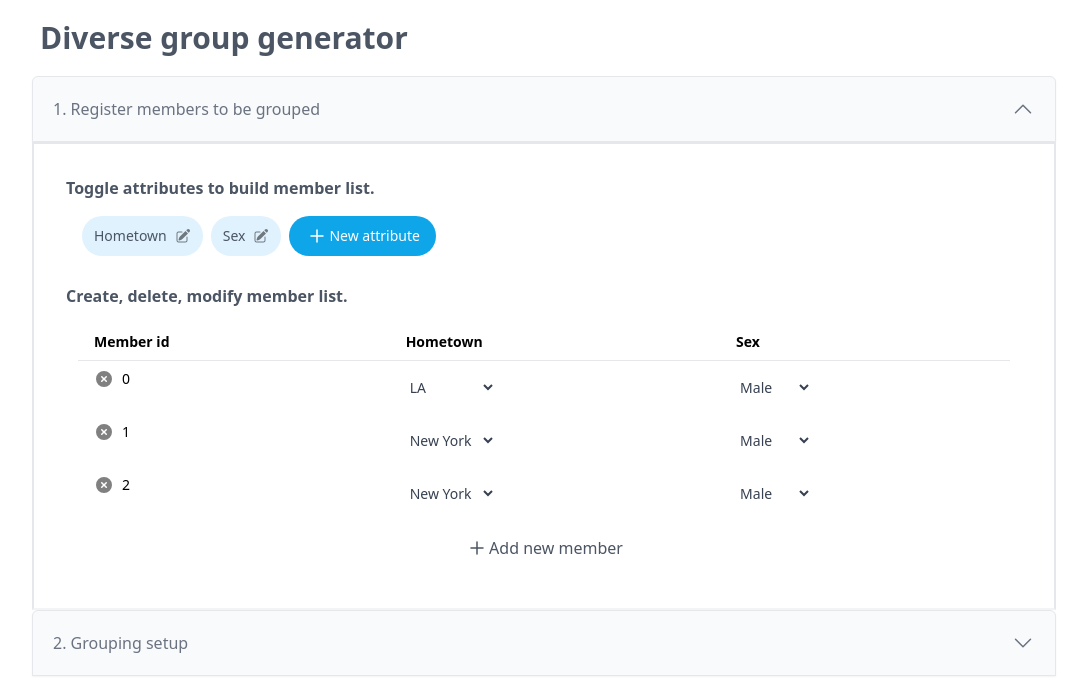
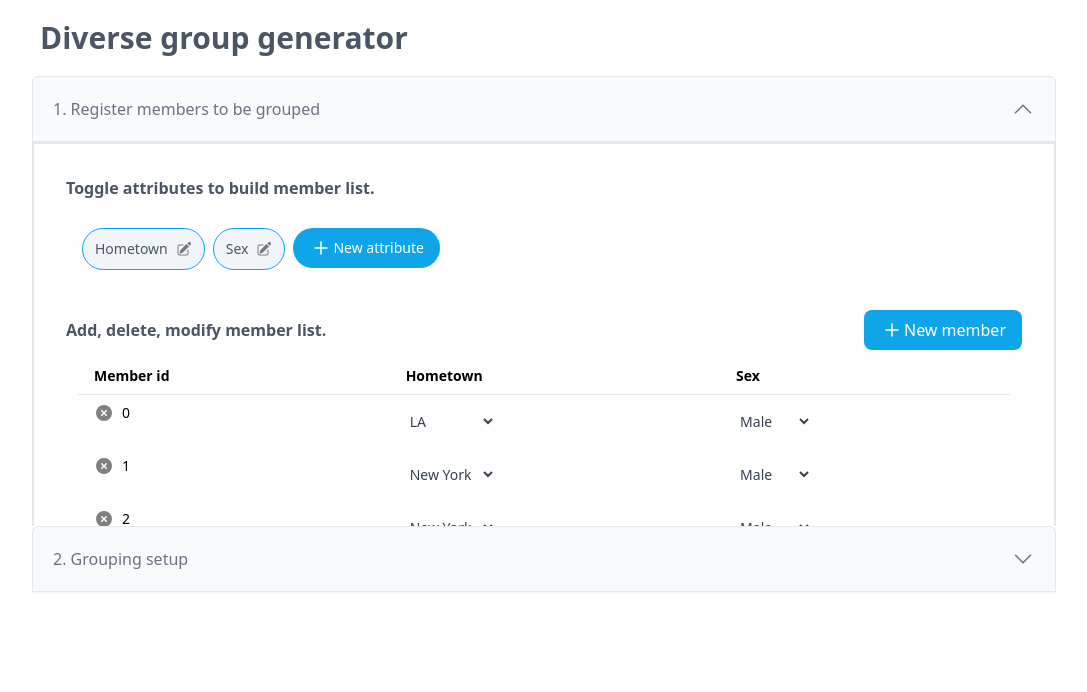
Before and after one commit to icsl-Jeon/random-group, a Next.js app: page / in a window 1280 px wide. Shown: the top 692 px of the page, without its empty margins (96-1183 px from the left). Built offline with nearby package versions, Linux system fonts and the light colour scheme; a web font is replaced by a local one.

Commit message:
feat(layout): Modify table layout

```diff
--- a/components/Accordion.tsx
+++ b/components/Accordion.tsx
@@ -42,12 +42,16 @@ const Accordion: React.FC<Props> = ({ title, children, isInitialOpen }) => {
         </button>
       </h2>
 
-      <Transition show={isOpen}>
+      <div
+        className={`pt-0 overflow-y-auto transition-all duration-400 ease-in ${
+          isOpen ? "max-h-96" : "max-h-0"
+        }`}
+      >
         <div className="overflow-hidden p-4 border-2 border-b-gray-100">
           {" "}
           {children}{" "}
         </div>
-      </Transition>
+      </div>
     </div>
   );
 };
--- a/components/AttributeTypeEditor.tsx
+++ b/components/AttributeTypeEditor.tsx
@@ -1,5 +1,5 @@
-import React, { useState, useCallback, useRef } from "react";
-import { AttributeType, Option } from "@/lib/types";
+import React, {useState, useCallback, useRef} from "react";
+import {AttributeType, Option} from "@/lib/types";
 import OptionList from "@/components/OptionList";
 
 interface Props {
@@ -9,10 +9,10 @@ interface Props {
 }
 
 const AttributeTypeEditor = ({
-  initialAttributeType,
-  toggleModal,
-  onAttributeTypeUpdate,
-}: Props) => {
+                               initialAttributeType,
+                               toggleModal,
+                               onAttributeTypeUpdate,
+                             }: Props) => {
   const attributeKey = initialAttributeType.key;
   const [attributeName, setAttributeName] = useState<string>(
     initialAttributeType.name
@@ -34,7 +34,7 @@ const AttributeTypeEditor = ({
       // key cannot be changed. Only name is changed
       const updatedItems = prevItems.map((item) => {
         if (item.key === updatedOption.key) {
-          return { ...item, name: updatedOption.name };
+          return {...item, name: updatedOption.name};
         }
         return item;
       });
@@ -45,7 +45,7 @@ const AttributeTypeEditor = ({
     (addedOptionName: string) => {
       setOptionList([
         ...optionList,
-        { key: newOptionId.current, name: addedOptionName },
+        {key: newOptionId.current, name: addedOptionName},
       ]);
       newOptionId.current += 1;
     },
@@ -102,7 +102,7 @@ const AttributeTypeEditor = ({
           </button>
 
           <button
-            className="mt-3 inline-flex w-full justify-center rounded-md border border-gray-300 bg-white px-4 py-2 text-base font-medium text-gray-700 shadow-sm hover:bg-gray-50 focus:outline-none focus:ring-2 focus:ring-indigo-500 focus:ring-offset-2 sm:mt-0 sm:ml-3 sm:w-auto sm:text-sm"
+            className="mt-3 inline-flex w-full justify-center rounded-md border border-gray-300 bg-white px-4 py-2 text-base font-medium text-gray-700 shadow-sm hover:bg-gray-50 focus:outline-none focus:ring-2 focus:ring-sky-500 focus:ring-offset-2 sm:mt-0 sm:ml-3 sm:w-auto sm:text-sm"
             onClick={toggleModal}
           >
             {" "}
--- a/components/MemberTable.tsx
+++ b/components/MemberTable.tsx
@@ -1,5 +1,5 @@
-import React, {useState} from "react";
-import {Member, AttributeType} from "@/lib/types";
+import React, { useState } from "react";
+import { Member, AttributeType } from "@/lib/types";
 
 interface Props {
   members: Member[];
@@ -42,8 +42,7 @@ const MemberTable: React.FC<Props> = ({
             {attributeTypes.map((attributeType, index) => {
               if (attributeType.isAppliedToMemberList)
                 return (
-                <th className="px-4 py-2 "
-                    key={index}>
+                  <th className="px-4 py-2 " key={index}>
                     {attributeType.name}
                   </th>
                 );
@@ -52,8 +51,7 @@ const MemberTable: React.FC<Props> = ({
         </thead>
         <tbody>
           {members.map((member) => (
-          <tr key={member.key}
-              className="text-sm ">
+            <tr key={member.key} className="text-sm ">
               <td className="px-4 py-2 flex">
                 <button
                   className={"mr-2 rounded-full hover:bg-slate-200"}
@@ -87,8 +85,7 @@ const MemberTable: React.FC<Props> = ({
                 const selectedOptionId = attribute.attributeTypeValue.key;
 
                 return (
-                <td key={attributeType.key}
-                    className=" px-2 py-2 text-sm">
+                  <td key={attributeType.key} className=" px-2 py-2 text-sm">
                     <select
                       className="bg-white sm:p-2 text-gray-700 text-sm border-gray-300 focus:ring-blue-500 focus:border-blue-500"
                       value={selectedOptionId}
@@ -106,8 +103,7 @@ const MemberTable: React.FC<Props> = ({
                       }}
                     >
                       {attributeType.optionList.map((option) => (
-                      <option key={option.key}
-                              value={option.key}>
+                        <option key={option.key} value={option.key}>
                           {option.name}
                         </option>
                       ))}
@@ -119,31 +115,6 @@ const MemberTable: React.FC<Props> = ({
           ))}
         </tbody>
       </table>
-      <div className={"sm:px-2 min-w-full"}>
-        <button
-          className={
-            "hover:bg-sky-50 min-w-full text-center mt-2 p-2 rounded-md font-medium text-gray-600 text-md px-4 flex flex-row justify-center"
-          }
-        >
-          <svg
-            xmlns="http://www.w3.org/2000/svg"
-            fill="none"
-            viewBox="0 0 24 24"
-            strokeWidth={1.5}
-            stroke="currentColor"
-            className="w-6 h-6"
-          >
-            {" "}
-            <path
-              strokeLinecap="round"
-              strokeLinejoin="round"
-              d="M12 6v12m6-6H6"
-            />
-            {" "}
-          </svg>
-          <p>Add new member</p>
-        </button>
-      </div>
     </div>
   );
 };
--- a/pages/index.tsx
+++ b/pages/index.tsx
@@ -1,6 +1,6 @@
 import Head from "next/head";
 import Accordion from "@/components/Accordion";
-import {useState, useRef, useEffect} from "react";
+import React, {useState, useRef, useEffect} from "react";
 import {initialAttributeTypeList, initialMemberList} from "@/lib/initials";
 import {AttributeType, Member} from "@/lib/types";
 import MemberTable from "@/components/MemberTable";
@@ -146,12 +146,12 @@ export default function Home() {
           title="1. Register members to be grouped"
           isInitialOpen={true}
         >
-          <div className={"p-4"}>
+          <div className={"p-4 "}>
             <p className="font-semibold mb-2 text-gray-600">
               Toggle attributes to build member list.
             </p>
 
-            <div className="flex sm:px-3 flex-wrap">
+            <div className="flex sm:px-3 flex-wrap rounded-lg p-3">
               {attributeTypeList.map((item) => {
                 return (
                   <EditPortal
@@ -166,9 +166,39 @@ export default function Home() {
                 onAttributeTypeAdd={handleAttributeTypeUpdate}
               ></CreatePortal>
             </div>
-            <p className="font-semibold mb-2 mt-5 text-gray-600 ">
-              Create, delete, modify member list.
-            </p>
+
+            <div
+              className={
+                "flex flex-col sm:flex-row justify-between items-center mt-2 sm:mt-5"
+              }
+            >
+              <p className="font-semibold  text-gray-600 ">
+                Add, delete, modify member list.
+              </p>
+              <button
+                className={
+                  "bg-sky-500 hover:bg-sky-600 text-center m-2 sm:m-0 p-2 rounded-lg font-medium text-white px-4 flex flex-row justify-center"
+                }
+              >
+                <svg
+                  xmlns="http://www.w3.org/2000/svg"
+                  fill="none"
+                  viewBox="0 0 24 24"
+                  strokeWidth={1.5}
+                  stroke="currentColor"
+                  className="w-6 h-6"
+                >
+                  {" "}
+                  <path
+                    strokeLinecap="round"
+                    strokeLinejoin="round"
+                    d="M12 6v12m6-6H6"
+                  />
+                  {" "}
+                </svg>
+                <p>New member</p>
+              </button>
+            </div>
             <div className={"px-1"}>
               <MemberTable
                 members={memberList}
--- a/template/EditPortal.tsx
+++ b/template/EditPortal.tsx
@@ -1,5 +1,5 @@
-import React, { useState } from "react";
-import { AttributeType } from "@/lib/types";
+import React, {useState} from "react";
+import {AttributeType} from "@/lib/types";
 import Modal from "@/components/Modal";
 import AttributeTypeEditor from "@/components/AttributeTypeEditor";
 
@@ -10,14 +10,14 @@ interface Props {
 }
 
 const EditPortal = ({
-  attributeType,
-  onAttributeTypeUpdate,
-  onToggle,
-}: Props) => {
+                      attributeType,
+                      onAttributeTypeUpdate,
+                      onToggle,
+                    }: Props) => {
   const [isOpen, setIsOpen] = useState(false);
   const chipColor = attributeType.isAppliedToMemberList
-    ? "bg-sky-100 border-black hover:bg-sky-200"
-    : "bg-slate-100 hover:bg-slate-200";
+    ? "bg-slate-100 border border-sky-500  active:bg-sky-300 text-gray-600"
+    : "bg-slate-100 border border-slate-100 active:bg-sky-300";
 
   return (
     <div>
@@ -40,8 +40,8 @@ const EditPortal = ({
                 fill="black"
                 className="h-4 w-4"
               >
-                <path d="M21.731 2.269a2.625 2.625 0 00-3.712 0l-1.157 1.157 3.712 3.712 1.157-1.157a2.625 2.625 0 000-3.712zM19.513 8.199l-3.712-3.712-8.4 8.4a5.25 5.25 0 00-1.32 2.214l-.8 2.685a.75.75 0 00.933.933l2.685-.8a5.25 5.25 0 002.214-1.32l8.4-8.4z" />
-                <path d="M5.25 5.25a3 3 0 00-3 3v10.5a3 3 0 003 3h10.5a3 3 0 003-3V13.5a.75.75 0 00-1.5 0v5.25a1.5 1.5 0 01-1.5 1.5H5.25a1.5 1.5 0 01-1.5-1.5V8.25a1.5 1.5 0 011.5-1.5h5.25a.75.75 0 000-1.5H5.25z" />
+                <path d="M21.731 2.269a2.625 2.625 0 00-3.712 0l-1.157 1.157 3.712 3.712 1.157-1.157a2.625 2.625 0 000-3.712zM19.513 8.199l-3.712-3.712-8.4 8.4a5.25 5.25 0 00-1.32 2.214l-.8 2.685a.75.75 0 00.933.933l2.685-.8a5.25 5.25 0 002.214-1.32l8.4-8.4z"/>
+                <path d="M5.25 5.25a3 3 0 00-3 3v10.5a3 3 0 003 3h10.5a3 3 0 003-3V13.5a.75.75 0 00-1.5 0v5.25a1.5 1.5 0 01-1.5 1.5H5.25a1.5 1.5 0 01-1.5-1.5V8.25a1.5 1.5 0 011.5-1.5h5.25a.75.75 0 000-1.5H5.25z"/>
               </svg>
             </button>
           </span>
```
Also changed, not shown: template/CreatePortal.tsx (+7 -6 lines). Lines whose indentation alone changed are shown as unchanged.
